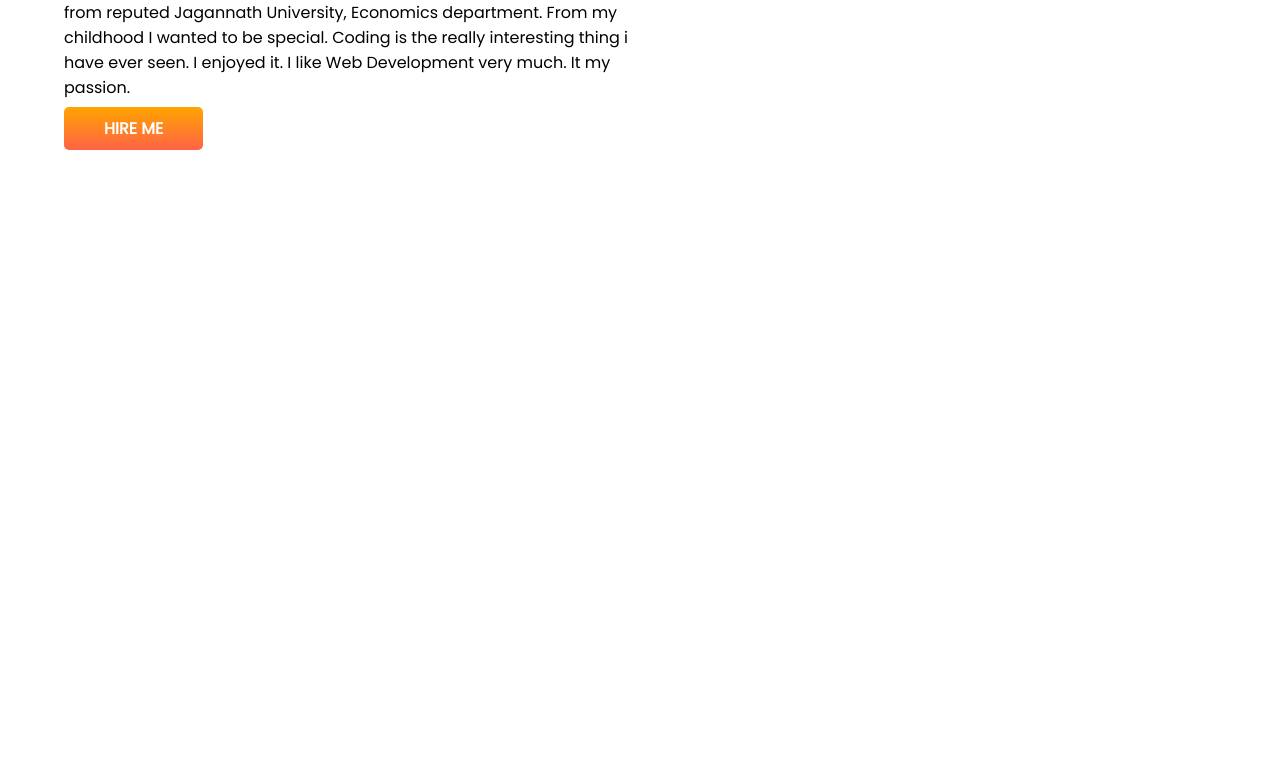
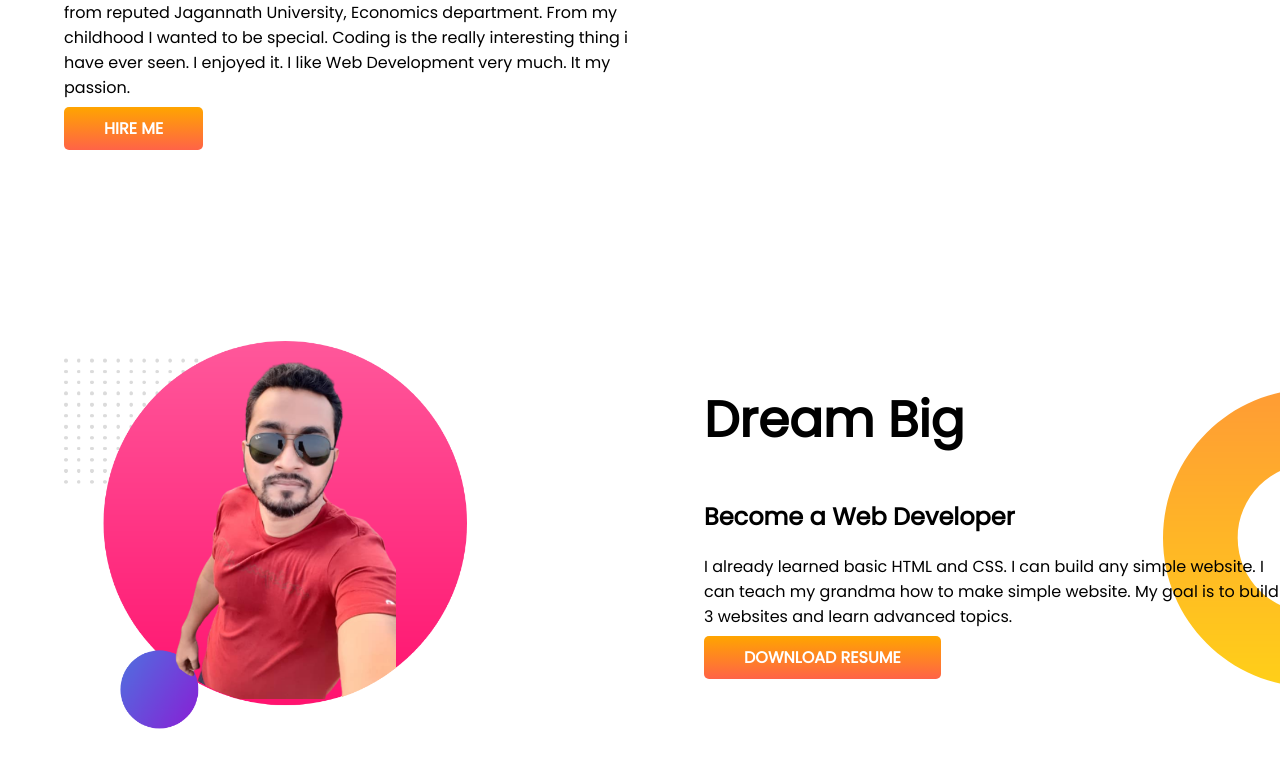
Before and after one commit to mohammad-sumon/developer-portfolio, a plain HTML site: page index.html in a window 1280 px wide. Shown: the part 422-1190 px from the top of the page. Before the commit the page ends 800 px from the top, so only its background shows below. Drawn offline with Linux system fonts and the light colour scheme.

Commit message:
dream added

```diff
--- a/index.html
+++ b/index.html
@@ -23,5 +23,16 @@
             <img src="images/sumon-png-bg.png" alt="sumon-photo">
         </div>
     </section>
+    <section class="dream-big">
+        <div class="half-width">
+            <img src="images/sumon-png-bg2.png" alt="sumon-photo-2">
+        </div>
+        <div class="half-width">
+            <h1>Dream Big</h1>
+            <h2>Become a Web Developer</h2>
+            <p>I already learned basic HTML and CSS. I can build any simple website. I can teach my grandma how to make simple website. My goal is to build 3 websites and learn advanced topics.</p>
+            <a class="link-button" target="_blank" href="">DOWNLOAD RESUME</a>
+        </div>
+    </section>
 </body>
 </html>
--- a/style.css
+++ b/style.css
@@ -10,6 +10,7 @@ h1{
 }
 section{
     display: flex;
+    margin-bottom: 200px;
 }
 .half-width{
     width: 50%;
@@ -30,3 +31,8 @@ section{
     background-image: url(images/top-banner.png);
     background-repeat: no-repeat;
 }
+.dream-big{
+    background-image: url(images/dream-bg.png);
+    background-repeat: no-repeat;
+    background-position: right;
+}
```
Also changed, not shown: images/sumon-png-bg2.png (added).
